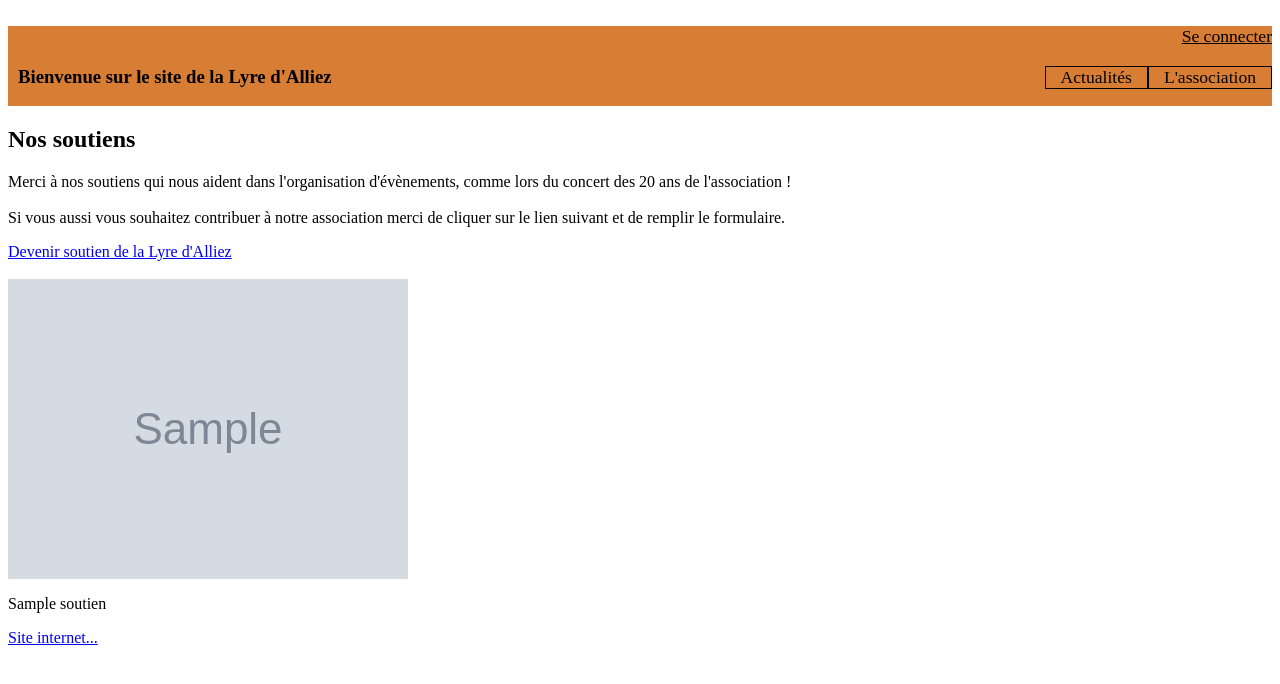
After one commit to JL31/Site_Lyre_d_Alliez, a Django app: page /association/soutiens/ in a window 1280 px wide. The commit adds this page. Shown: the top 684 px of the page. Run offline with Django 3.2, Linux system fonts and the light colour scheme; tables that the repository leaves empty hold one stand-in row (values such as "Sample post"); grey boxes marked "Sample" are stand-in pictures; some libraries are stand-ins or nearby versions.

Commit message:
Mise en place des soutiens

```diff
--- a/lyre_d_alliez/lyre_d_alliez/forms.py
+++ b/lyre_d_alliez/lyre_d_alliez/forms.py
@@ -22,7 +22,7 @@ __status__ = 'dev'
 from django.contrib.auth.forms import UserCreationForm
 from django.contrib.auth.models import User
 from django.core.exceptions import ValidationError
-from .models import Membre, Evenement, Abonnement, Article, Commentaire, ArticleDePresse
+from .models import Membre, Evenement, Abonnement, Article, Commentaire, ArticleDePresse, Soutien
 from django.forms import MultipleChoiceField, ModelForm, EmailField, DateField, TextInput, DateInput, Textarea
 # from bootstrap_modal_forms.forms import BSModalForm
 
@@ -236,6 +236,32 @@ class ArticleDepresseForm(ModelForm):
         fields = ("titre", "description", "lien_vers_l_article")
 
 
+# ===========================
+class SoutienForm(ModelForm):
+    """
+        Classe qui permet la création d'un formulaire pour renseigner les champs d'un nouvel article de presse
+    """
+
+    # ==================================
+    def __init__(self, *args, **kwargs):
+        """
+            Constructeur de la classe
+        """
+
+        # Les deux lignes suivantes permettent de modifier le label du champ "site_internet" dans la page
+        super(ModelForm, self).__init__(*args, **kwargs)
+        self.fields["site_internet"].label = "Site internet"
+
+    # =========
+    class Meta:
+        """
+            Configuration/définition des options de metadonnées du formulaire
+        """
+
+        model = Soutien
+        fields = ("nom", "logo", "site_internet")
+
+
 # ==================================================================================================
 # FUNCTIONS
 # ==================================================================================================
--- a/lyre_d_alliez/lyre_d_alliez/models.py
+++ b/lyre_d_alliez/lyre_d_alliez/models.py
@@ -82,7 +82,7 @@ class Membre(User):
     # =============
     def save(self):
         """
-            Permet d'enregister la photo dans un format différent que son format d'origine
+            Permet d'enregister le logo dans un format différent de celui d'origine
             Nécessite au préalable d'importer la classe Image depuis PIL (from PIL import Image)
         """
 
@@ -233,7 +233,7 @@ class ArticleDePresse(models.Model):
 
     titre = models.CharField(null=False, blank=False, max_length=250)
     description = models.TextField(null=False, blank=False, max_length=1000)
-    lien_vers_l_article = models.CharField(null=False, blank=False, max_length=750)
+    lien_vers_l_article = models.URLField(null=False, blank=False, max_length=750)
 
     # =========
     class Meta:
@@ -256,6 +256,53 @@ class ArticleDePresse(models.Model):
         return self.titre
 
 
+# ==========================
+class Soutien(models.Model):
+    """
+        Classe qui décrit le modèle des soutiens
+    """
+
+    nom = models.CharField(null=False, blank=False, max_length=250)
+    logo = models.ImageField(null=False, blank=False, upload_to="logos/")
+    site_internet = models.URLField(null=True, blank=True, max_length=750)
+
+    # =========
+    class Meta:
+        """
+            Configuration/définition des options de metadonnées du modèle
+        """
+
+        verbose_name = "soutien"
+        ordering = ["nom",
+                    "logo",
+                    "site_internet"
+                    ]
+
+    # ================
+    def __str__(self):
+        """
+            Permet de faciliter la reconnaissance des objets lors de l'administration
+        """
+
+        return self.nom
+
+    # =============
+    def save(self):
+        """
+            Permet d'enregister le logo dans un format différent de celui d'origine
+            Nécessite au préalable d'importer la classe Image depuis PIL (from PIL import Image)
+        """
+
+        if not self.logo:
+
+            return
+
+        super(Soutien, self).save()
+        image = Image.open(self.logo)
+        size = (150, 150)
+        image = image.resize(size, Image.ANTIALIAS)
+        image.save(self.logo.path)
+
 # ==================================================================================================
 # FUNCTIONS
 # ==================================================================================================
--- a/lyre_d_alliez/lyre_d_alliez/urls.py
+++ b/lyre_d_alliez/lyre_d_alliez/urls.py
@@ -77,6 +77,7 @@ urlpatterns = [
     path('association/bureau/', bureau, name='bureau'),
     path('association/les_pupitres/', les_pupitres, name='les_pupitres'),
     path('association/articles_de_presse/', articles_de_presse, name='articles_de_presse'),
+    path('association/soutiens/', soutiens, name='soutiens'),
 
     # Menu et sous-menus  : Zone de partage
     path('zone_de_partage/', zone_de_partage, name='zone_de_partage'),
@@ -88,6 +89,7 @@ urlpatterns = [
     path('envoi_alerte_abonne/', envoi_alerte_abonne, name='envoi_alerte_abonne'),
     path('creation_article/', creation_article, name='creation_article'),
     path('creation_article_de_presse/', creation_article_de_presse, name='creation_article_de_presse'),
+    path('creation_soutien/', creation_soutien, name='creation_soutien'),
 
     # Connexion / deconnexion
     path('connexion/', LoginView.as_view(template_name='connexion.html'), name='connexion'),
--- a/lyre_d_alliez/lyre_d_alliez/views.py
+++ b/lyre_d_alliez/lyre_d_alliez/views.py
@@ -22,14 +22,15 @@ __status__ = 'dev'
 from django.shortcuts import render
 from django.http import HttpResponseRedirect
 from django.contrib.auth.decorators import login_required, user_passes_test
-from django.db.models.signals import post_save
+from django.db.models.signals import post_save, post_delete
+from django.dispatch.dispatcher import receiver
 from django.core.mail import mail_admins, send_mail
 from django.contrib import messages
 from django.utils import timezone
 from django.urls import reverse
 
-from .forms import MembreForm, LISTE_DES_INSTRUMENTS, EvenementForm, AbonnementEvenementForm, ArticleForm, CommentaireForm, ArticleDepresseForm
-from .models import Membre, Evenement, Abonnement, Article, Commentaire, ArticleDePresse
+from .forms import MembreForm, LISTE_DES_INSTRUMENTS, EvenementForm, AbonnementEvenementForm, ArticleForm, CommentaireForm, ArticleDepresseForm, SoutienForm
+from .models import Membre, Evenement, Abonnement, Article, Commentaire, ArticleDePresse, Soutien
 
 from .secret_data import ADMINS, MOT_DE_PASSE
 
@@ -89,6 +90,7 @@ def personne_autorisee(request):
 
     return request.membre.est_membre or request.membre.est_membre_du_bureau or request.membre.est_le_chef
 
+
 # ============================================
 def envoi_mail_admin_nouveau_membre(**kwargs):
     """
@@ -117,12 +119,23 @@ def envoi_mail_admin_nouveau_membre(**kwargs):
         msg = "Problème lors de l'envoi de mail après la création d'un compte membre"
         raise SMTPException(msg)
 
-# =======================
-def envoi_mail(**kwargs):
+
+@receiver(post_save, sender=Membre)
+# ===============================
+def envoi_mail(sender, **kwargs):
     """
         Fonction qui permet d'envoyer un mail
+
+        :param sender: l'instance du modèle Soutien qui est en cours de suppression
+        :type sender: lyre_d_alliez.models.Soutien
     """
 
+    sujet = " Inscription d'un nouveau membre"
+    message = ("Une personne vient de remplir le formulaire d'inscription à la zone des membres.\n\n"
+               "Merci de vérifier les informations renseignées et de lui attribuer les accès en tant que : \n\n"
+               "- membre ;\n"
+               "- membre du bureau ;\n"
+               "- chef.")
     expediteur = ADMINS[0][1]
     destinataire = [ADMINS[0][1]]
     utilisateur = ADMINS[0][1]
@@ -130,12 +143,28 @@ def envoi_mail(**kwargs):
 
     try:
 
-        send_mail(kwargs["sujet"], kwargs["message"], expediteur, destinataire, fail_silently=False, auth_user=utilisateur, auth_password=mot_de_passe)
+        send_mail(sujet, message, expediteur, destinataire, fail_silently=False, auth_user=utilisateur, auth_password=mot_de_passe)
 
     except SMTPException:
 
-        msg = kwargs["msg_erreur"]
+        msg = "Problème lors de l'envoi de mail après la création d'un compte membre"
         raise SMTPException(msg)
+
+
+@receiver(post_delete, sender=Soutien)
+# ==========================================================
+def supprimer_logo_d_un_soutien(sender, instance, **kwargs):
+    """
+        Fonction qui permet de supprimer, sur le serveur, le logo d'un soutien dans le cas où ce dernier serait supprimé
+
+        :param sender: expéditeur qui va envoyer le signal
+        :type sender: django.db.models.base.ModelBase
+
+        :param instance: l'instance du modèle Soutien qui est en cours de suppression
+        :type instance: lyre_d_alliez.models.Soutien
+    """
+
+    instance.logo.delete(False)
 
 
 # ==================================================================================================
@@ -584,15 +613,55 @@ def creation_article_de_presse(request):
 
     return render(request, "ArticleDePresseForm.html", {"form": form})
 
+# ====================
+def soutiens(request):
+    """
+        Vue qui permet d'afficher les soutiens
+
+        :param request: instance de HttpRequest
+        :type request: django.core.handlers.wsgi.WSGIRequest
+
+        :return: instance de HttpResponse
+        :rtype: django.http.response.HttpResponse
+    """
+
+    liste_des_soutiens = Soutien.objects.all()
+
+    return render(request, "soutiens.html", {"liste_des_soutiens": liste_des_soutiens})
+
+# ============================
+def creation_soutien(request):
+    """
+        Vue du formulaire permettant la création d'un nouvel article
+
+        :param request: instance de HttpRequest
+        :type request: django.core.handlers.wsgi.WSGIRequest
+
+        :return: instance de HttpResponse
+        :rtype: django.http.response.HttpResponse
+    """
+
+    if request.method == "POST":
+
+        form = SoutienForm(request.POST, request.FILES)
+
+        if form.is_valid():
+
+            form.save()
+            msg = "Le soutien a bien été ajouté"
+            messages.info(request, msg)
+            return HttpResponseRedirect("/accueil/")
+
+    else:
+
+        form = SoutienForm()
+
+    return render(request, "SoutienForm.html", {"form": form})
 
 # ==================================================================================================
 # SIGNAUX
 # ==================================================================================================
 
-# Envoi d'un mail aux admins en cas de création d'un nouveau compte Membre
-post_save.connect(envoi_mail_admin_nouveau_membre, sender=Membre)
-
-
 # ==================================================================================================
 # UTILISATION
 # ==================================================================================================
--- a/lyre_d_alliez/static/css/overall_style.css
+++ b/lyre_d_alliez/static/css/overall_style.css
@@ -276,3 +276,11 @@ strong
 {
     padding-bottom: 10px;
 }
+
+/* Mise en forme de nos soutiens */
+/* ----------------------------- */
+
+.contenu_des_soutiens
+{
+    display: flex;
+}
--- a/lyre_d_alliez/templates/sous_menu_association.html
+++ b/lyre_d_alliez/templates/sous_menu_association.html
@@ -18,7 +18,7 @@
         <a href="">Historique des concerts</a>
         </li>
     <li>
-        <a href="">Nos soutients</a>
+        <a href="{% url 'soutiens' %}">Nos soutiens</a>
     </li>
 </ul>
 {% endblock %}
--- /dev/null
+++ b/lyre_d_alliez/templates/soutiens.html
@@ -0,0 +1,38 @@
+{% extends "base_etendue.html" %}
+
+{% block contenu %}
+<h1>Nos soutiens</h1>
+<div>
+    <div class="message_page_soutien">
+        <p>
+            Merci à nos soutiens qui nous aident dans l'organisation d'évènements, comme lors du concert des 20 ans de l'association !<br />
+            <br />
+            Si vous aussi vous souhaitez contribuer à notre association merci de cliquer sur le lien suivant et de remplir le formulaire.<br />
+        </p>
+        <a href=".">Devenir soutien de la Lyre d'Alliez</a>
+        <!--
+            nom                     obligatoire
+            prénom                  obligatoire
+            société                 facultatif
+            adresse email           facultataif seulement si numéro de téléphone renseigné
+            numéro de téléphone     facultataif seulement si adresse email renseignée
+            message                 obligatoire
+        -->
+    </div>
+
+    <br />
+
+    <div class="contenu_des_soutiens">
+    {% for soutien in liste_des_soutiens %}
+        <div class="contenu_soutien">
+            <img src="{{ soutien.logo.url }}" class="logo_soutien"/>
+            <p class="nom_soutien">{{ soutien.nom }}</p>
+            {% if soutien.site_internet %}
+                <a href="{{ soutien.site_internet }}" target="_blank" class="site_internet_soutien">Site internet...</a>
+            {% endif %}
+        </div>
+    {% endfor %}
+    </div>
+
+</div>
+{% endblock %}
```
Also changed, not shown: Notes.txt (+4 -5 lines), lyre_d_alliez/lyre_d_alliez/admin.py (+19 -1 lines), lyre_d_alliez/templates/SoutienForm.html (added, +9 -0 lines), outils.png (added).
